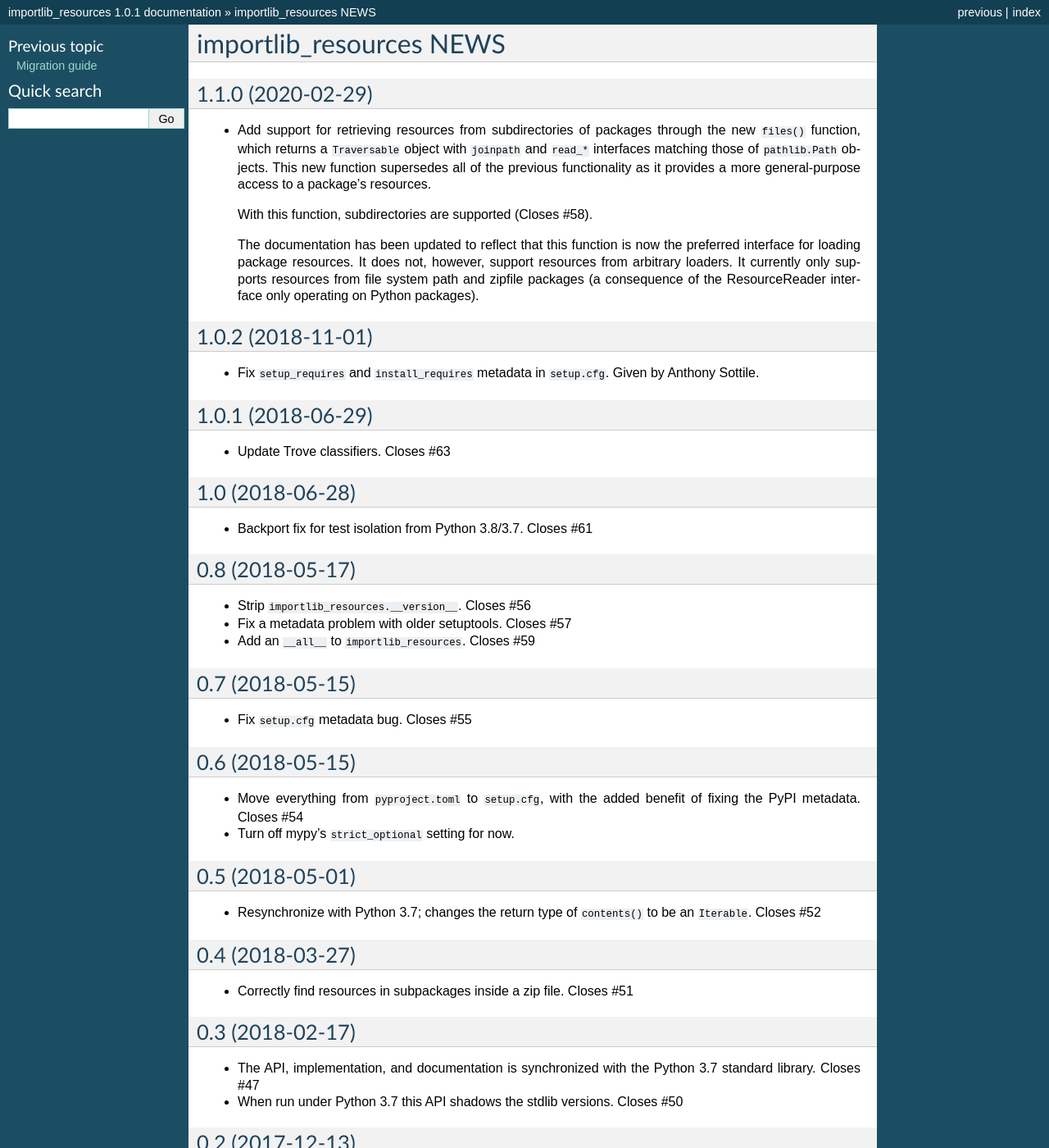
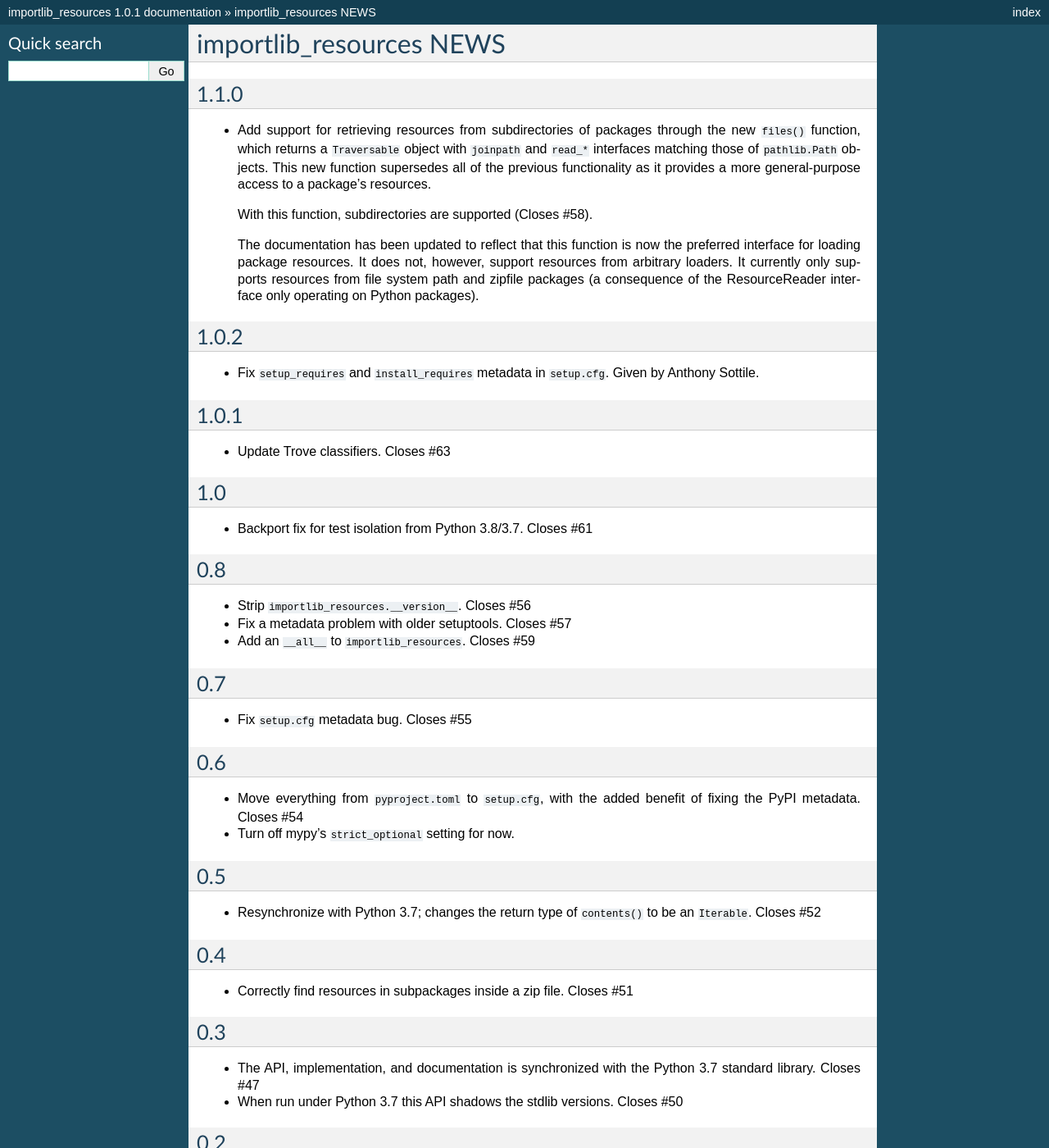
Before and after one commit to python/importlib_resources, a Sphinx documentation site: the page built from importlib_resources/docs/changelog.rst, in a window 1280 px wide and 1400 px high. Shown: the whole window at 82% size. Built offline with Sphinx 7.4.7, drawn with Linux system fonts in a browser that asks for light colours; pages that are not in the unit, such as notebooks, are missing from menus; some of the changed text lies outside the part shown.

Commit message:
Rely on rst.linker to inject dates into the changelog based on actual tag dates.

```diff
--- a/importlib_resources/docs/changelog.rst
+++ b/importlib_resources/docs/changelog.rst
@@ -2,8 +2,8 @@
  importlib_resources NEWS
 ==========================
 
-1.1.0 (2020-02-29)
-==================
+1.1.0
+=====
 * Add support for retrieving resources from subdirectories of packages
   through the new ``files()`` function, which returns a ``Traversable``
   object with ``joinpath`` and ``read_*`` interfaces matching those
@@ -21,52 +21,52 @@
   consequence of the ResourceReader interface only operating on
   Python packages).
 
-1.0.2 (2018-11-01)
-==================
+1.0.2
+=====
 * Fix ``setup_requires`` and ``install_requires`` metadata in ``setup.cfg``.
   Given by Anthony Sottile.
 
-1.0.1 (2018-06-29)
-==================
+1.0.1
+=====
 * Update Trove classifiers.  Closes #63
 
-1.0 (2018-06-28)
-================
+1.0
+===
 * Backport fix for test isolation from Python 3.8/3.7.  Closes #61
 
-0.8 (2018-05-17)
-================
+0.8
+===
 * Strip ``importlib_resources.__version__``.  Closes #56
 * Fix a metadata problem with older setuptools.  Closes #57
 * Add an ``__all__`` to ``importlib_resources``.  Closes #59
 
-0.7 (2018-05-15)
-================
+0.7
+===
 * Fix ``setup.cfg`` metadata bug.  Closes #55
 
-0.6 (2018-05-15)
-================
+0.6
+===
 * Move everything from ``pyproject.toml`` to ``setup.cfg``, with the added
   benefit of fixing the PyPI metadata.  Closes #54
 * Turn off mypy's ``strict_optional`` setting for now.
 
-0.5 (2018-05-01)
-================
+0.5
+===
 * Resynchronize with Python 3.7; changes the return type of ``contents()`` to
   be an ``Iterable``.  Closes #52
 
-0.4 (2018-03-27)
-================
+0.4
+===
 * Correctly find resources in subpackages inside a zip file.  Closes #51
 
-0.3 (2018-02-17)
-================
+0.3
+===
 * The API, implementation, and documentation is synchronized with the Python
   3.7 standard library.  Closes #47
 * When run under Python 3.7 this API shadows the stdlib versions.  Closes #50
 
-0.2 (2017-12-13)
-================
+0.2
+===
 * **Backward incompatible change**.  Split the ``open()`` and ``read()`` calls
   into separate binary and text versions, i.e. ``open_binary()``,
   ``open_text()``, ``read_binary()``, and ``read_text()``.  Closes #41
@@ -74,8 +74,8 @@
   Closes #44
 * Correctly prevent namespace packages from containing resources.  Closes #20
 
-0.1 (2017-12-05)
-================
+0.1
+===
 * Initial release.
 
 
--- a/importlib_resources/docs/conf.py
+++ b/importlib_resources/docs/conf.py
@@ -33,7 +33,9 @@
 # Add any Sphinx extension module names here, as strings. They can be
 # extensions coming with Sphinx (named 'sphinx.ext.*') or your custom
 # ones.
-extensions = ['sphinx.ext.autodoc',
+extensions = [
+    'rst.linker',
+    'sphinx.ext.autodoc',
     'sphinx.ext.doctest',
     'sphinx.ext.intersphinx',
     'sphinx.ext.coverage',
@@ -178,3 +180,16 @@
 intersphinx_mapping = {
     'python': ('https://docs.python.org/3', None),
     }
+
+
+# For rst.linker, inject release dates into changelog.rst
+link_files = {
+    'changelog.rst': dict(
+        replace=[
+            dict(
+                pattern=r'^(?m)((?P<scm_version>v?\d+(\.\d+){1,2}))\n[-=]+\n',
+                with_scm='{text}\n{rev[timestamp]:%Y-%m-%d}\n\n',
+                ),
+            ],
+        ),
+    }
--- a/importlib_resources/docs/index.rst
+++ b/importlib_resources/docs/index.rst
@@ -29,7 +29,7 @@
 
    using.rst
    migration.rst
-   changelog.rst
+   changelog (links).rst
 
 
 Project details
--- a/setup.cfg
+++ b/setup.cfg
@@ -49,3 +49,4 @@
 docs =
     sphinx
     docutils==0.12
+    rst.linker
```
